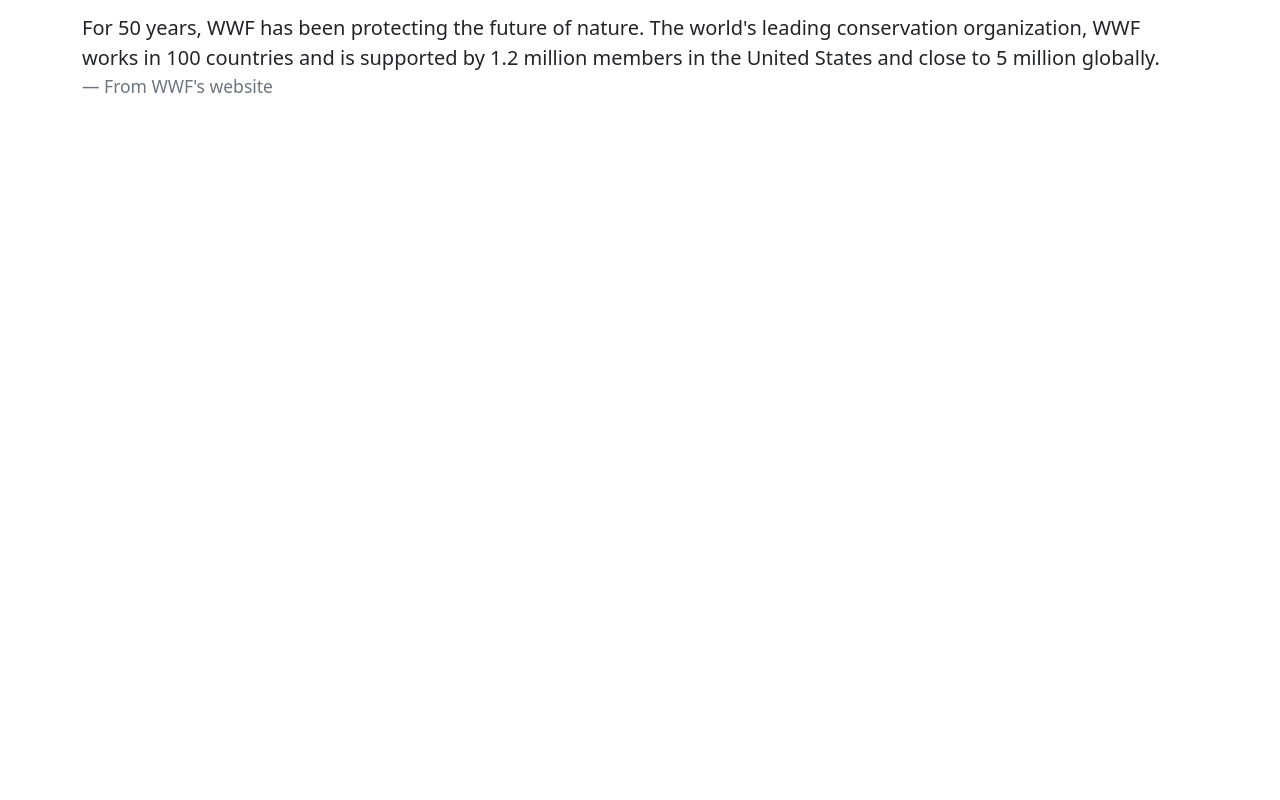
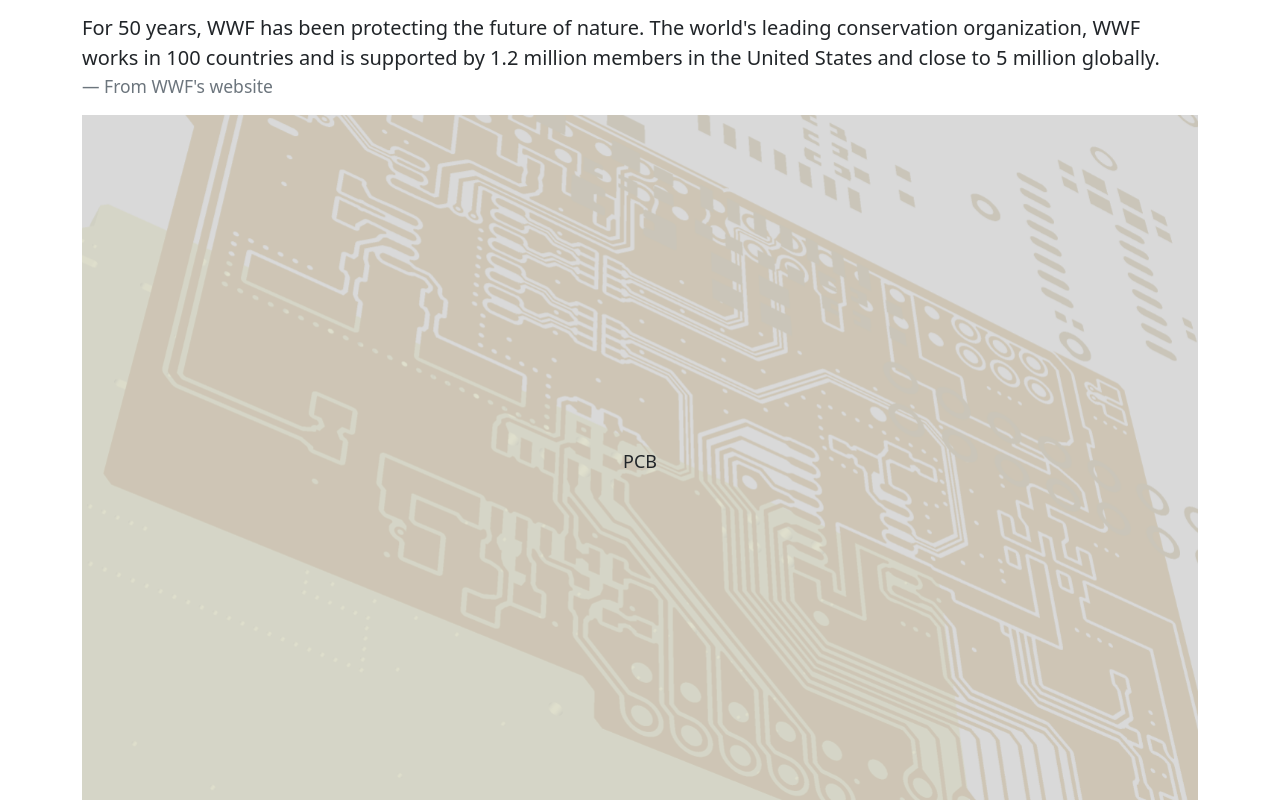
Before and after one commit to WeChatusers/WeChatusers.github.io, a plain HTML site: page A3.html in a window 1280 px wide. Shown: the part 99-899 px from the top of the page. Before the commit the page ends 800 px from the top, so only its background shows below. Drawn offline with nearby package versions, Linux system fonts and the light colour scheme.

Commit message:
Update A3.html

```diff
--- a/A3.html
+++ b/A3.html
@@ -20,3 +20,44 @@
 
 </body>
 </html>
+
+
+
+<!DOCTYPE html>
+<html>
+<head>
+<meta charset="utf-8">
+<title>豫见</title>
+<style>
+.container {
+    position: relative;
+}
+
+.center {
+    position: absolute;
+    left: 0;
+    top: 50%;
+    width: 100%;
+    text-align: center;
+    font-size: 18px;
+	margin-top:-9px;
+}
+
+img {
+    width: 100%;
+    height: auto;
+    opacity: 0.3;
+}
+</style>
+</head>
+<body>
+
+
+
+<div class="container">
+  <img src="ACC1.png" alt="Norway" width="1440" height="700">
+  <div class="center">PCB</div>
+</div>
+
+</body>
+</html>
```
